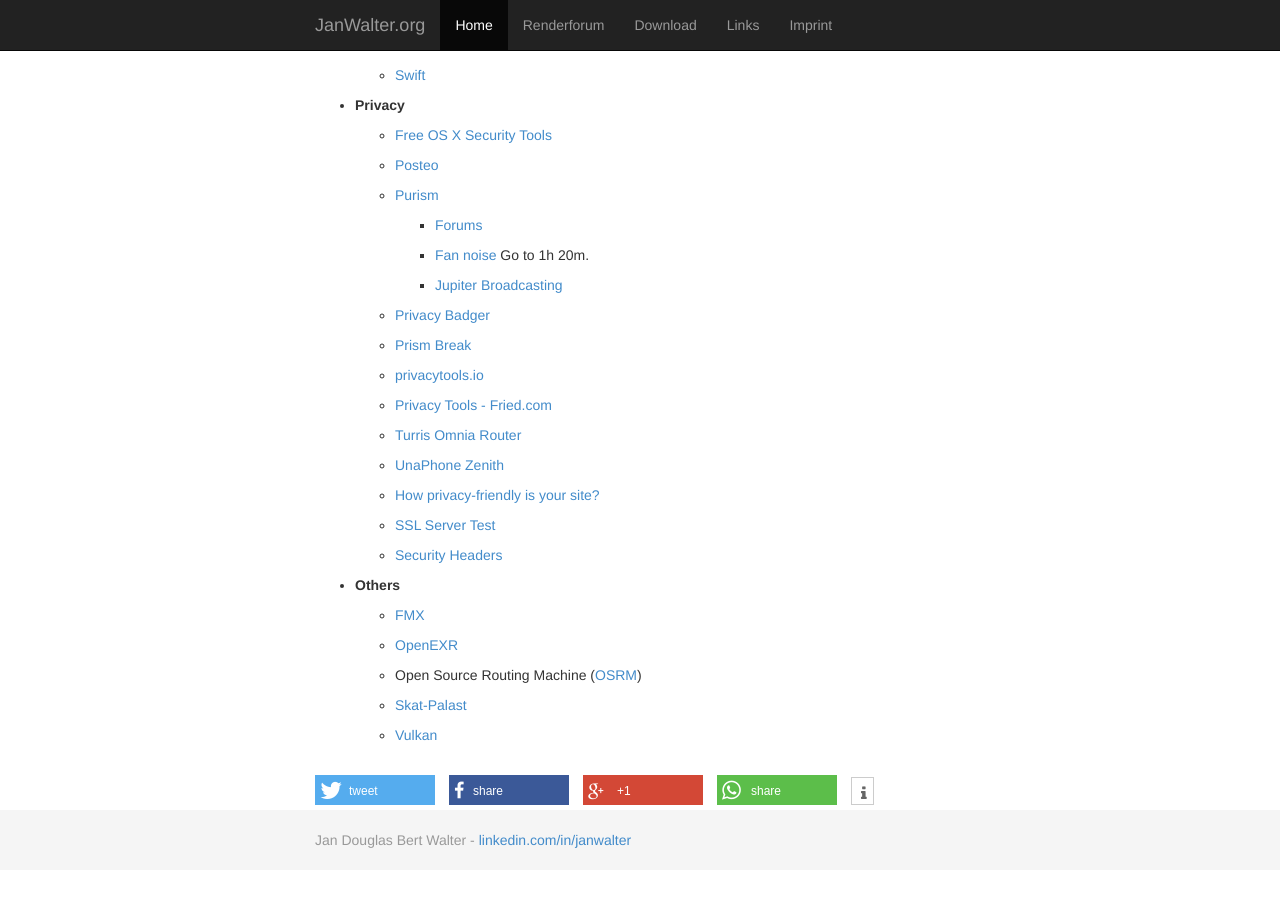
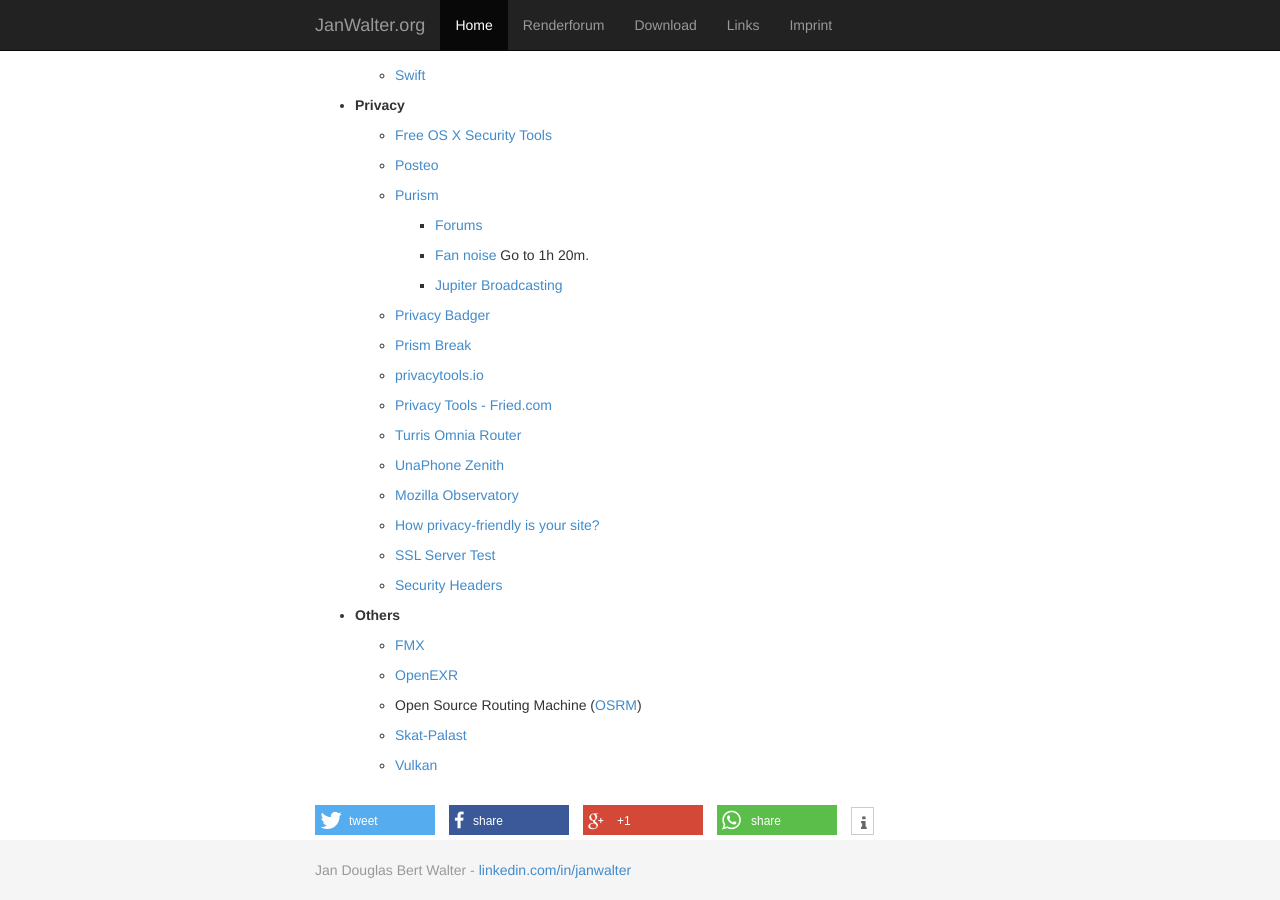
Before and after one commit to wahn/jan_walter_org, a Jekyll site: the page built from links/index.md, in a window 1280 px wide and 900 px high, scrolled down 2465 px. Built offline with Jekyll 4.4.1, drawn with Linux system fonts in a browser that asks for light colours; Markdown is read by kramdown in place of the engine named in the settings; before the commit the page ends 3335 px from its top, so only the background shows below that.

Commit message:
Add Mozilla Observatory to Privacy section.

```diff
--- a/links/index.md
+++ b/links/index.md
@@ -201,6 +201,8 @@
 
     - [UnaPhone Zenith](https://www.indiegogo.com/projects/unaphone-zenith-secure-and-private-smartphone#)
 
+    - [Mozilla Observatory](https://observatory.mozilla.org/)
+
     - [How privacy-friendly is your site?](https://webbkoll.dataskydd.net/en)
 
     - [SSL Server Test](https://www.ssllabs.com/ssltest)
```
